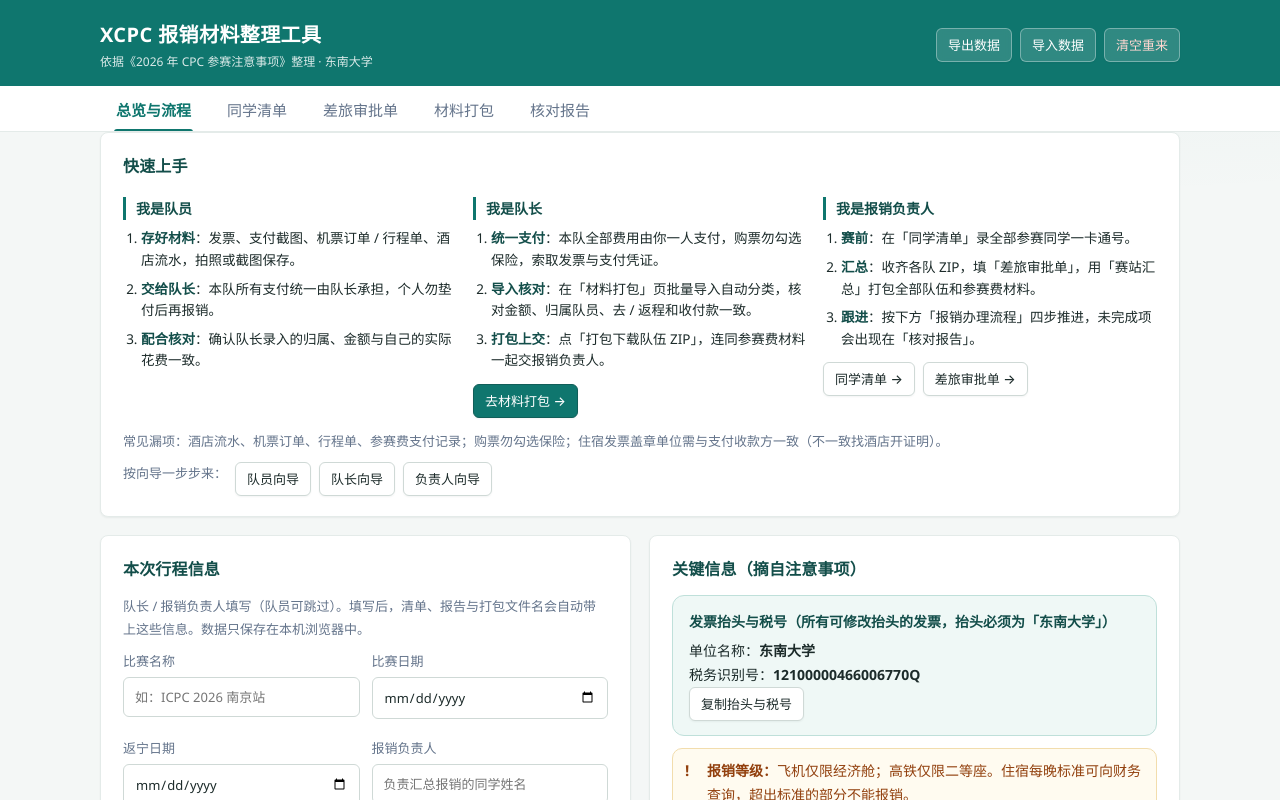
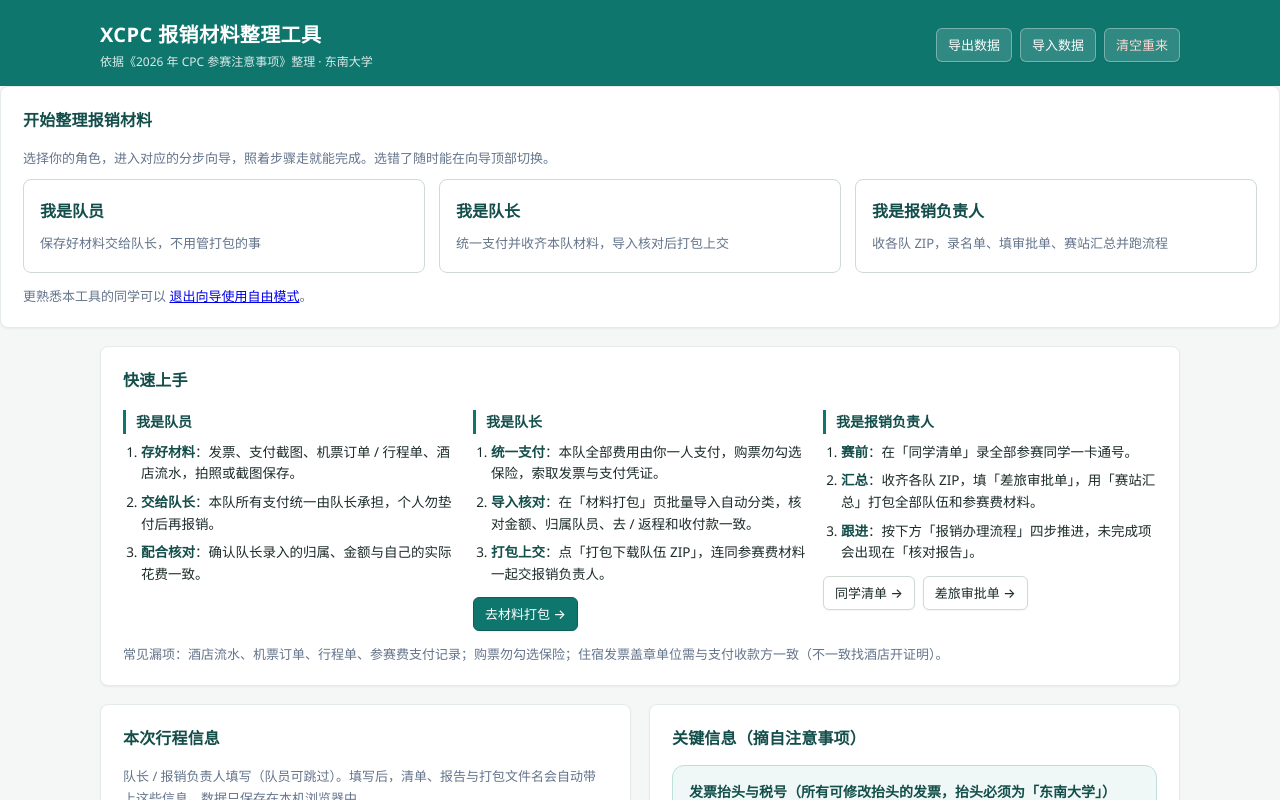
Before and after one commit to rickylxw/seu-xcpc-baoxiao, a Vue app: page / in a window 1280 px wide. Shown: the top 800 px of the page. Built offline with nearby package versions, Linux system fonts and the light colour scheme.

Commit message:
完全向导模式：默认进入向导，首屏角色选择瓦片，向导头可随时切换角色

```diff
--- a/src/components/OverviewTab.vue
+++ b/src/components/OverviewTab.vue
@@ -15,13 +15,6 @@
 async function copyTax() {
   await copyText(TAX_TEXT)
   showToast('抬头与税号已复制')
-}
-
-/** 进入对应角色的分步向导 */
-function startWizard(role) {
-  state.wizard.enabled = true
-  state.wizard.role = role
-  state.wizard.step = 0
 }
 </script>
 
@@ -63,12 +56,6 @@
       <p class="hint" style="margin: 12px 0 0">
         常见漏项：酒店流水、机票订单、行程单、参赛费支付记录；购票勿勾选保险；住宿发票盖章单位需与支付收款方一致（不一致找酒店开证明）。
       </p>
-      <div class="qs-btns" style="margin-top: 10px">
-        <span class="hint" style="margin: 0">按向导一步步来：</span>
-        <button type="button" class="btn btn-sm" @click="startWizard('member')">队员向导</button>
-        <button type="button" class="btn btn-sm" @click="startWizard('captain')">队长向导</button>
-        <button type="button" class="btn btn-sm" @click="startWizard('leader')">负责人向导</button>
-      </div>
     </div>
     <div class="grid-2">
       <div class="card">
--- a/src/components/WizardShell.vue
+++ b/src/components/WizardShell.vue
@@ -1,10 +1,14 @@
 <script setup>
-/* 分步向导壳：不重写页签内容，按角色编排现有页签为步骤，驱动 ui.tab + 滚动定位 */
+/* 完全向导模式：默认入口。未选角色时显示角色选择瓦片；选后按角色走分步步骤条 */
 import { computed, watch } from 'vue'
 import { state, pkg, ui } from '../store'
 import { missingRequired, coverageGaps, payCheckIssues } from '../data/packaging'
 
-const ROLES = { member: '队员', captain: '队长', leader: '报销负责人' }
+const ROLES = {
+  member: { name: '队员', desc: '保存好材料交给队长，不用管打包的事' },
+  captain: { name: '队长', desc: '统一支付并收齐本队材料，导入核对后打包上交' },
+  leader: { name: '报销负责人', desc: '收各队 ZIP，录名单、填审批单、赛站汇总并跑流程' },
+}
 
 const steps = computed(() => {
   if (state.wizard.role === 'member') {
@@ -55,6 +59,14 @@
   })
 }
 
+function chooseRole(role) {
+  state.wizard.role = role
+  state.wizard.step = 0
+  applyStep()
+}
+function rechoose() {
+  state.wizard.role = ''
+}
 function setStep(i) {
   state.wizard.step = i
   applyStep()
@@ -71,17 +83,43 @@
 
 watch(
   () => [state.wizard.enabled, state.wizard.role],
-  ([on]) => {
-    if (on) applyStep()
+  ([on, role]) => {
+    if (on && role) applyStep()
   },
   { immediate: true },
 )
 </script>
 
 <template>
-  <div class="wizard-bar no-print">
+  <!-- 未选角色：角色选择瓦片 -->
+  <div v-if="!state.wizard.role" class="card wiz-choose no-print">
+    <h2>开始整理报销材料</h2>
+    <p class="hint">选择你的角色，进入对应的分步向导，照着步骤走就能完成。选错了随时能在向导顶部切换。</p>
+    <div class="wiz-tiles">
+      <button type="button" class="wiz-tile" @click="chooseRole('member')">
+        <b>我是队员</b>
+        <span>{{ ROLES.member.desc }}</span>
+      </button>
+      <button type="button" class="wiz-tile" @click="chooseRole('captain')">
+        <b>我是队长</b>
+        <span>{{ ROLES.captain.desc }}</span>
+      </button>
+      <button type="button" class="wiz-tile" @click="chooseRole('leader')">
+        <b>我是报销负责人</b>
+        <span>{{ ROLES.leader.desc }}</span>
+      </button>
+    </div>
+    <p class="hint" style="margin: 12px 0 0">
+      更熟悉本工具的同学可以
+      <a href="javascript:;" @click="exitWizard">退出向导使用自由模式</a>。
+    </p>
+  </div>
+
+  <!-- 已选角色：分步步骤条 -->
+  <div v-else class="wizard-bar no-print">
     <div class="wiz-head">
-      <span class="wiz-title">向导模式 · {{ ROLES[state.wizard.role] || '队长' }}</span>
+      <span class="wiz-title">向导模式 · {{ ROLES[state.wizard.role]?.name || '队长' }}</span>
+      <button type="button" class="btn btn-sm" @click="rechoose">切换角色</button>
       <button type="button" class="btn btn-sm" @click="exitWizard">退出向导（自由模式）</button>
     </div>
     <ol class="wiz-steps">
--- a/src/store.js
+++ b/src/store.js
@@ -30,7 +30,7 @@
     teamName: '',
     members: [], // { name, card }
     flow: [false, false, false, false],
-    wizard: { enabled: false, role: 'captain', step: 0 }, // 分步向导：enabled 开启后隐藏自由导航，按角色走步骤
+    wizard: { enabled: true, role: '', step: 0 }, // 完全向导模式：默认开启；role 为空显示角色选择页，选后按角色走步骤
     serverOcr: {
       enabled: true, // 启用后图片/扫描件改走服务端视觉模型识别（默认同源 /v1，由部署侧 server.js 代理到其本机 Ollama）
       baseUrl: '/v1', // 同源代理（server.js）；也可改为任意 OpenAI 兼容接口或 Ollama 地址
--- a/src/style.css
+++ b/src/style.css
@@ -591,3 +591,16 @@
 .wiz-body { display: flex; align-items: center; gap: 12px; flex-wrap: wrap; font-size: 13.5px; }
 .wiz-ok { color: var(--green); font-size: 13px; }
 .wiz-todo { color: var(--amber); font-size: 13px; }
+
+/* 角色选择瓦片（完全向导模式首屏） */
+.wiz-tiles { display: grid; grid-template-columns: repeat(3, 1fr); gap: 14px; margin-top: 6px; }
+.wiz-tile {
+  appearance: none; cursor: pointer; font: inherit; text-align: left;
+  display: flex; flex-direction: column; gap: 8px;
+  border: 1.5px solid var(--line-strong); border-radius: 8px; background: #fff;
+  padding: 18px 16px; transition: all 0.15s;
+}
+.wiz-tile:hover { border-color: var(--primary); background: var(--primary-bg); transform: translateY(-2px); }
+.wiz-tile b { font-size: 16px; color: var(--primary-ink); }
+.wiz-tile span { font-size: 13px; color: var(--muted); line-height: 1.6; }
+@media (max-width: 800px) { .wiz-tiles { grid-template-columns: 1fr; } }
```
